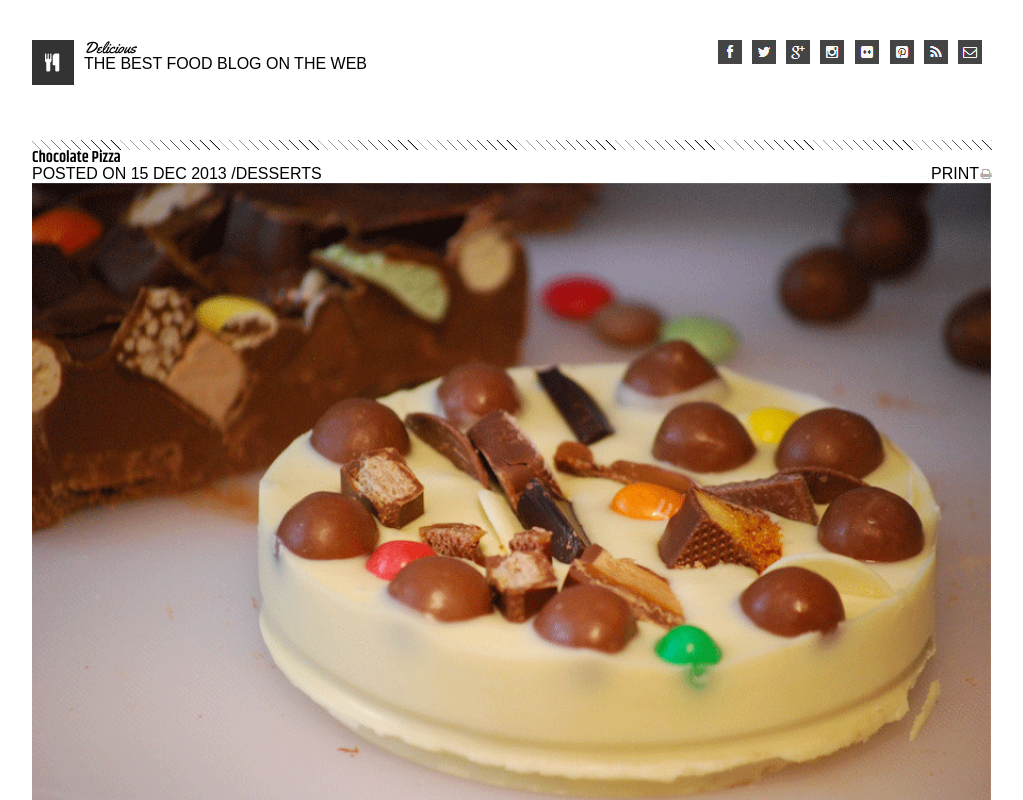
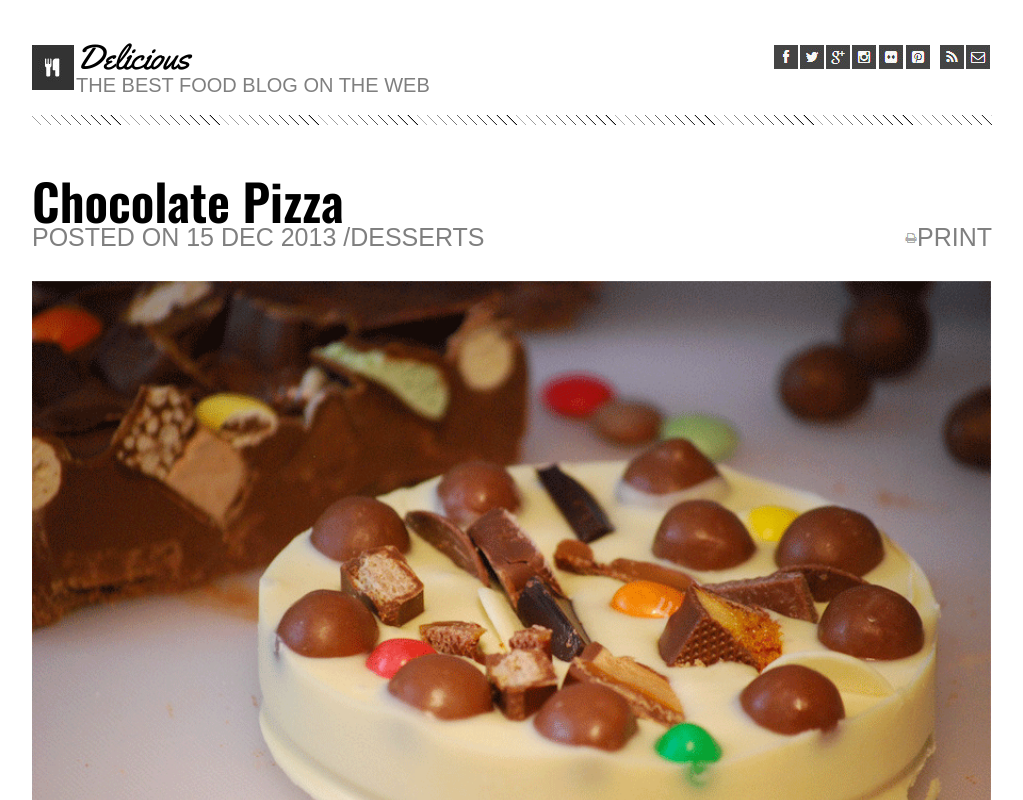
Before and after one commit to Jordanwvn/chocolate-pizza, a plain HTML site: page index.html in a window 1280 px wide. Shown: the top 800 px of the page, without its empty margins (128-1151 px from the left). Drawn offline with nearby package versions, Linux system fonts and the light colour scheme; a web font is replaced by a local one.

Commit message:
final touches for css

```diff
--- a/index.html
+++ b/index.html
@@ -5,7 +5,7 @@
     <link href="https://fonts.googleapis.com/css?family=Patrick+Hand" rel="stylesheet">
     <link href="https://fonts.googleapis.com/css?family=Yellowtail" rel="stylesheet">
     <link href="https://fonts.googleapis.com/css?family=Chathura" rel="stylesheet">
-    <link href="https://fonts.googleapis.com/css?family=Khand:600" rel="stylesheet">
+    <link href="https://fonts.googleapis.com/css?family=Khand:600|Oswald:600" rel="stylesheet">
     <link rel="stylesheet" href="reset.css">
     <link rel="stylesheet" href="style.css">
   </head>
@@ -22,7 +22,7 @@
             <li>
               <img src="img/mail-icon.png">
             </li>
-            <li>
+            <li class="rss">
               <img src="img/rss-icon.png">
             </li>
           </ul>
@@ -62,10 +62,10 @@
         </ul>
         <ul class="print">
           <li>
-            <p>PRINT</p>
+            <img src="img/print-icon.png">
           </li>
           <li>
-            <img src="img/print-icon.png">
+            <p>PRINT</p>
           </li>
         </ul>
       </nav>
--- a/style.css
+++ b/style.css
@@ -4,14 +4,15 @@ body {
 }
 
 header {
-  height: 100px;
+  height: 75px;
   margin-top: 40px;
 }
 
 header section img {
   float: left;
-  margin-right: 10px;
-}
+  margin-right: 2px;
+  margin-top: 5px;
+  }
 
 header div {
   float:left;
@@ -19,15 +20,18 @@ header div {
 
 header h2 {
   font-family: 'Yellowtail', cursive;
-
+  font-size: 35px;
 }
 
 header h3 {
   font-family: 'Chathura', sans-serif;
+  font-family: 'Chathura', sans-serif;
+  font-size: 20px;
+  color: rgba(0, 0, 0, 0.5);
 }
 
-header ul {
-
+header li.rss {
+  margin-left: 8px;
 }
 
 header li {
@@ -39,12 +43,12 @@ header li {
   clear: both;
   height: 10px;
   background-image: repeating-linear-gradient(45deg, transparent, transparent 6px, black 7px, black 6px);
-
-
+  margin-bottom: 50px;
 }
 
 section.title h1 {
-  font-family: 'Khand', sans-serif;
+  font-family: 'Oswald', sans-serif;
+  font-size: 50px;
 }
 
 section.title ul {
@@ -59,12 +63,22 @@ ul.print {
   float: right;
 }
 
+ul.print img {
+  height: 10px;
+  margin-top: 8px;
+}
+
 section.title h2 {
   font-family: 'Chathura', sans-serif;
+  font-size: 25px;
+  color: rgba(0, 0, 0, 0.50);
+  margin-bottom: 30px;
 }
 
 section.title p {
   font-family: 'Chathura', sans-serif;
+  font-size: 25px;
+  color: rgba(0, 0, 0, 0.5);
 }
 
 section.hero img {
```
